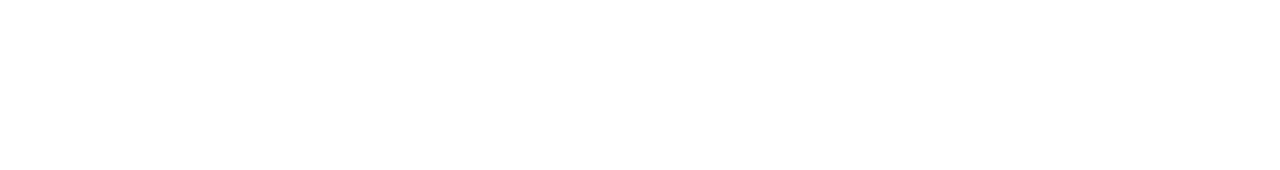
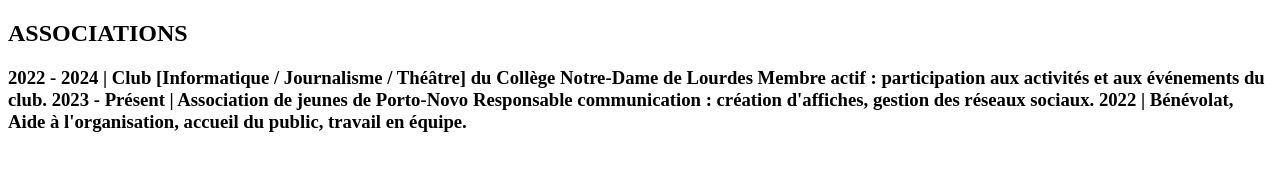
Before and after one commit to aalniiss/mon-cv, a plain HTML site: page index.html in a window 1280 px wide. Drawn offline with Linux system fonts and the light colour scheme.

Commit message:
mise en place de la section associations

```diff
--- a/index.html
+++ b/index.html
@@ -7,6 +7,14 @@
     <title>Document</title>
 </head>
 <body>
+    <h2>ASSOCIATIONS</h2>
+    <h3>2022 - 2024 | Club [Informatique / Journalisme / Théâtre] du Collège Notre-Dame de Lourdes
+Membre actif : participation aux activités et aux événements du club.
 
+2023 - Présent | Association de jeunes de  Porto-Novo
+Responsable communication : création d'affiches, gestion des réseaux sociaux.
+
+2022 | Bénévolat,
+Aide à l'organisation, accueil du public, travail en équipe.</h3>
 </body>
 </html>
```
